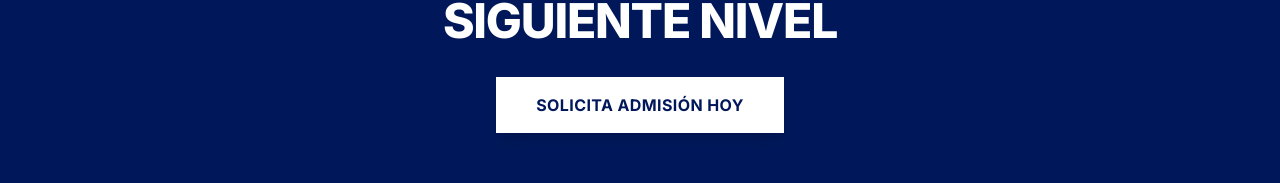
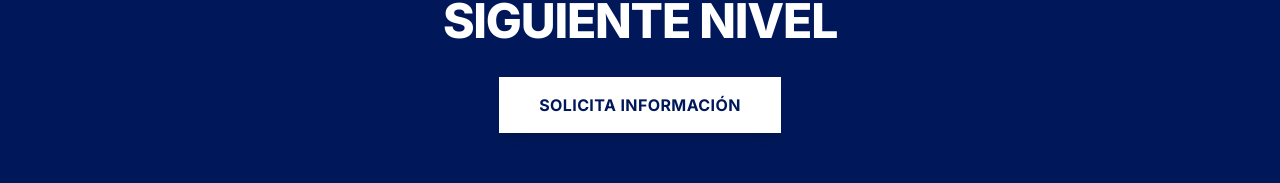
Before and after one commit to Apps-mauropena/MAP, a React (Vite) app: page / in a window 1280 px wide. Shown: the part 4868-5051 px from the top of the page. Built offline with nearby package versions, Linux system fonts and the light colour scheme.

Commit message:
Update App.tsx

```diff
--- a/src/App.tsx
+++ b/src/App.tsx
@@ -614,7 +614,7 @@ export default function App() {
               className="px-10 py-4 bg-white text-ie-blue text-base font-bold uppercase tracking-wide hover:bg-gray-100 transition-colors shadow-lg"
               onClick={() => setIsModalOpen(true)}
             >
-              Solicita Admisión Hoy
+              Solicita información
             </button>
          </div>
       </section>
```
